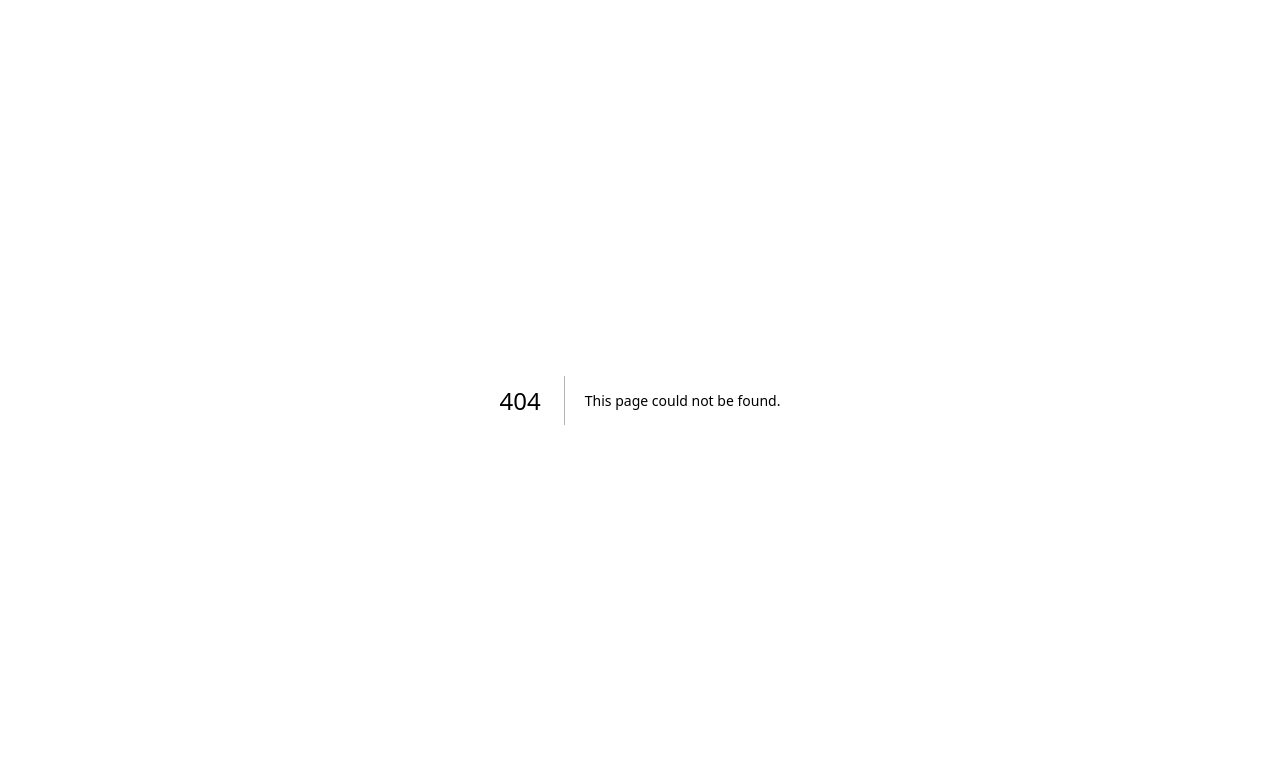
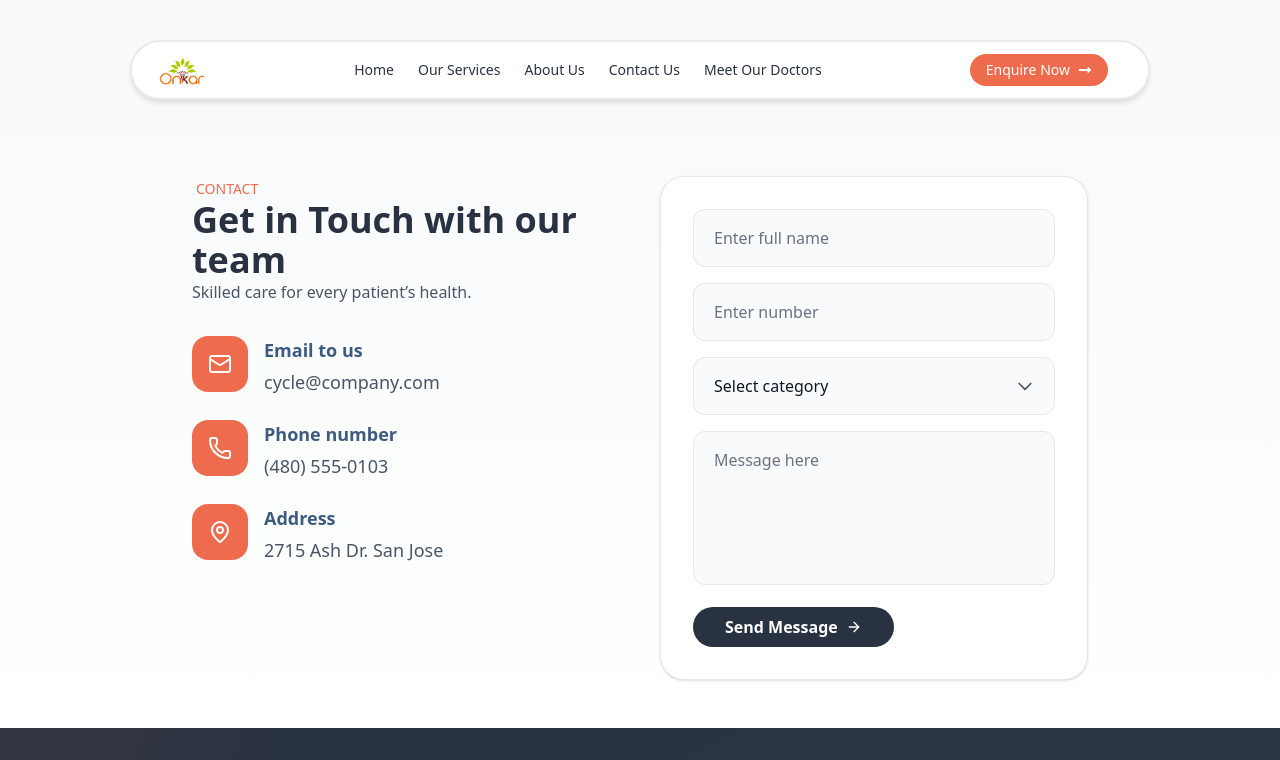
Before and after one commit to AnkitaMaurya-2908/omkar-hospital, a Next.js app in the folder frontend/: page /contact in a window 1280 px wide. Before the commit this address had no page. Shown: the top 760 px of the page. Built offline with nearby package versions, Linux system fonts and the light colour scheme.

Commit message:
add contact page

```diff
--- /dev/null
+++ b/frontend/src/app/contact/page.js
@@ -0,0 +1,16 @@
+import ContactForm from '@/components/ContactSection/ContactForm'
+import Footer from '@/components/Footer/Footer'
+import Navbar from '@/components/HeroSection/Navbar'
+import React from 'react'
+import Image from 'next/image'
+
+export default function ContactPage() {
+  return (
+    <>
+    <div className='bg-zinc-50 pt-28 lg:pt-32'></div>
+    <Navbar/>
+    <ContactForm/>
+    <Footer/>
+    </>
+  )
+}
```
